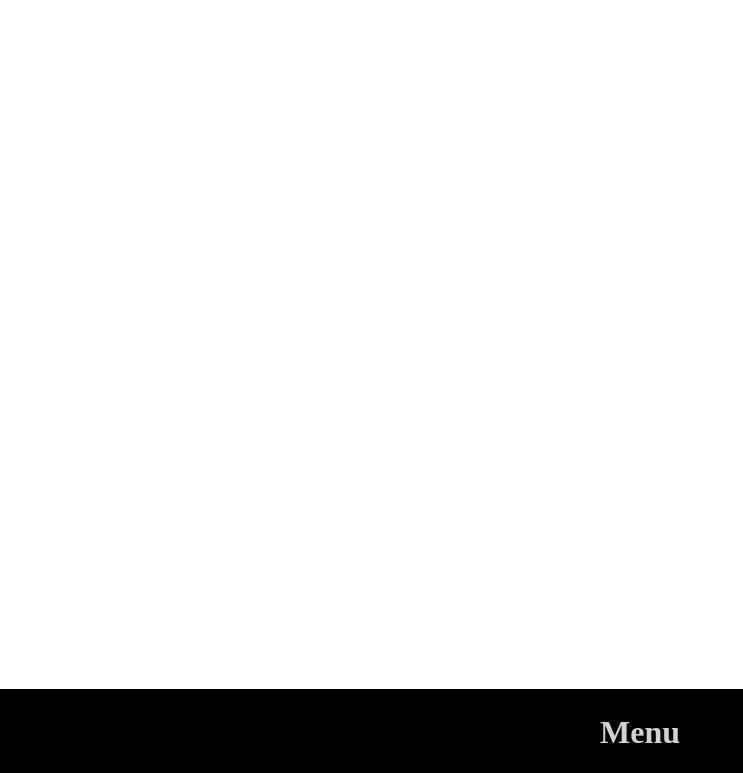
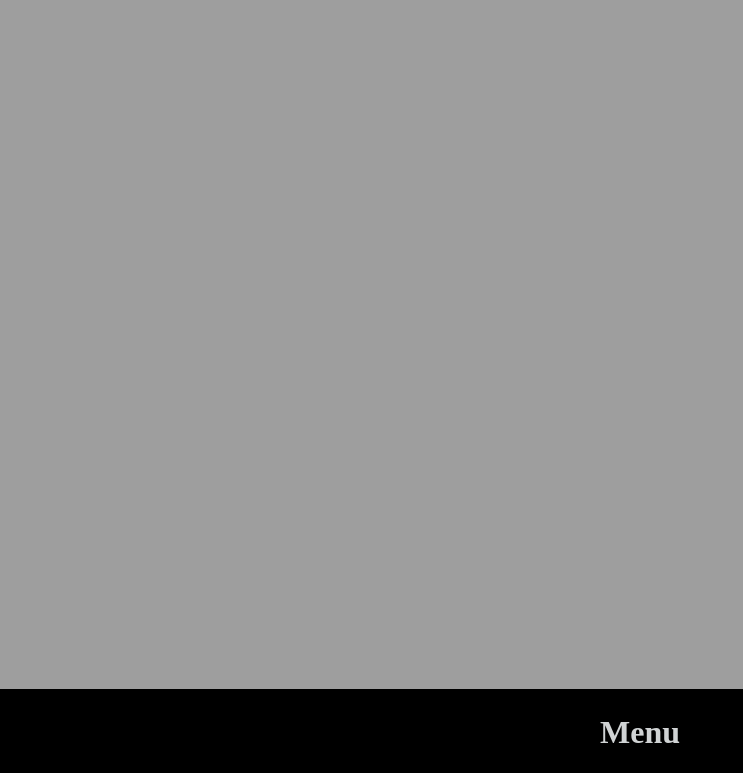
Before and after one commit to Gregt26/SUSHI_BAR, a website: page index.html in a window 1280 px wide. Shown: the part 111-884 px from the top of the page, without its empty margins (0-743 px from the left). Drawn offline with Linux system fonts and the light colour scheme; the site is published under a folder, as on GitHub Pages, so addresses that start at the root find nothing.

Commit message:
removed / images

```diff
--- a/main.css
+++ b/main.css
@@ -8,7 +8,7 @@ h2 {
 }
 /* Landing Page */
 #landing-page {
-    background-image: url(/images/landingPage1.jpg);
+    background-image: url(images/landingPage1.jpg);
     background-size: cover;
     background-repeat: no-repeat;
     height: 100vh;
```
